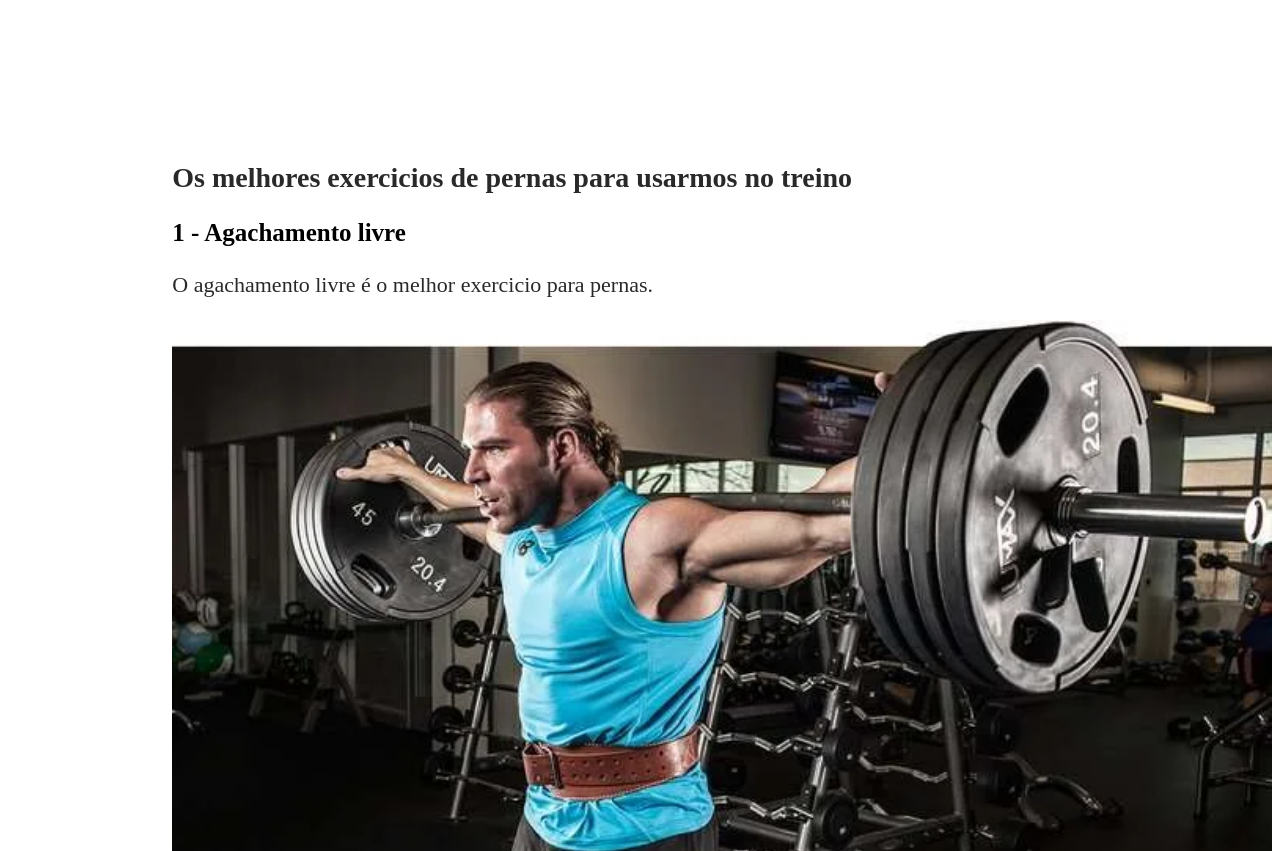
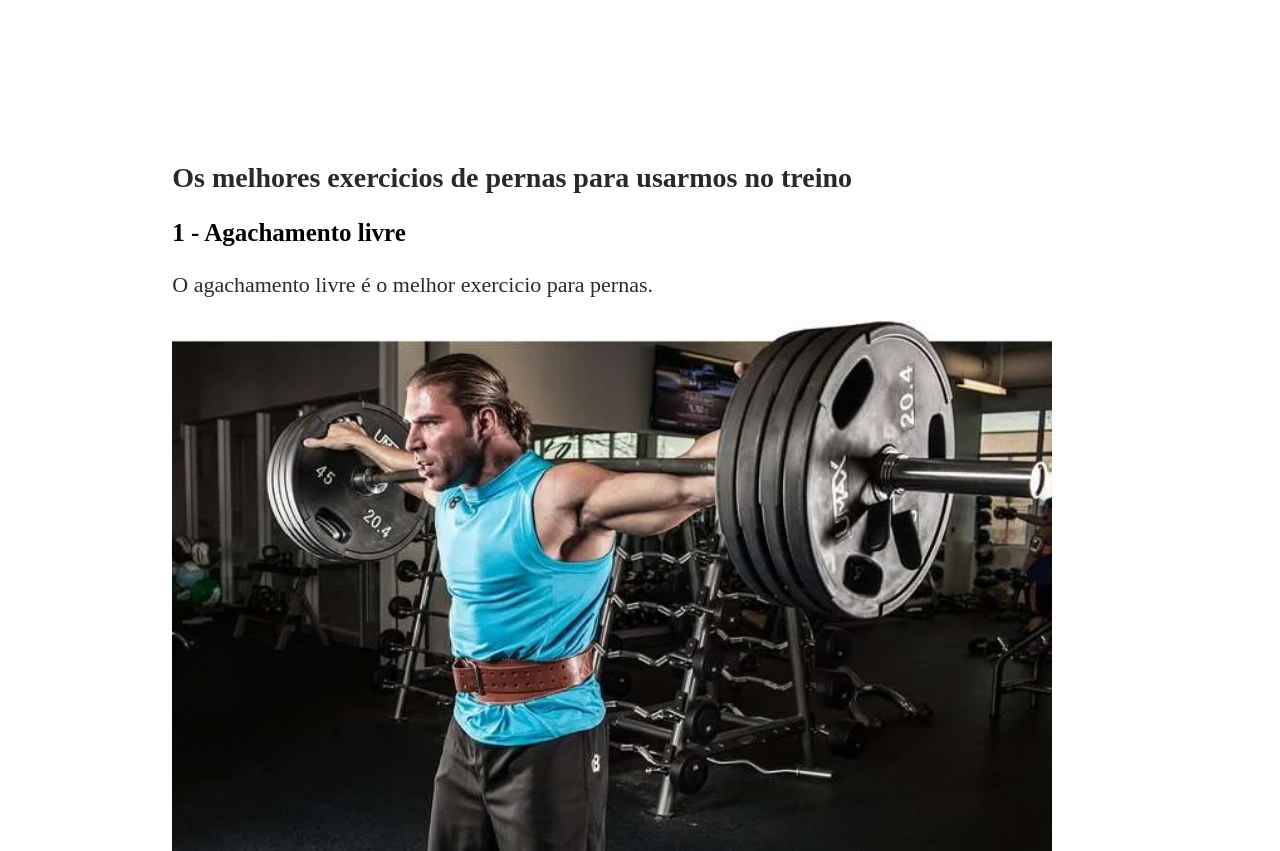
Before and after one commit to caiopsb/academia, a plain HTML site: page index.html in a window 1280 px wide. Shown: the part 101-952 px from the top of the page. Drawn offline with Linux system fonts and the light colour scheme.

Commit message:
imagem-css

```diff
--- a/style.css
+++ b/style.css
@@ -44,8 +44,8 @@ h1{
     font-size: 22px;
 }
 .imagem{
-        width: 100%;
-        height: 50%;
+        width: 80%;
+        height: 40%;
         object-fit: cover;
         object-position: bottom;
 
```
